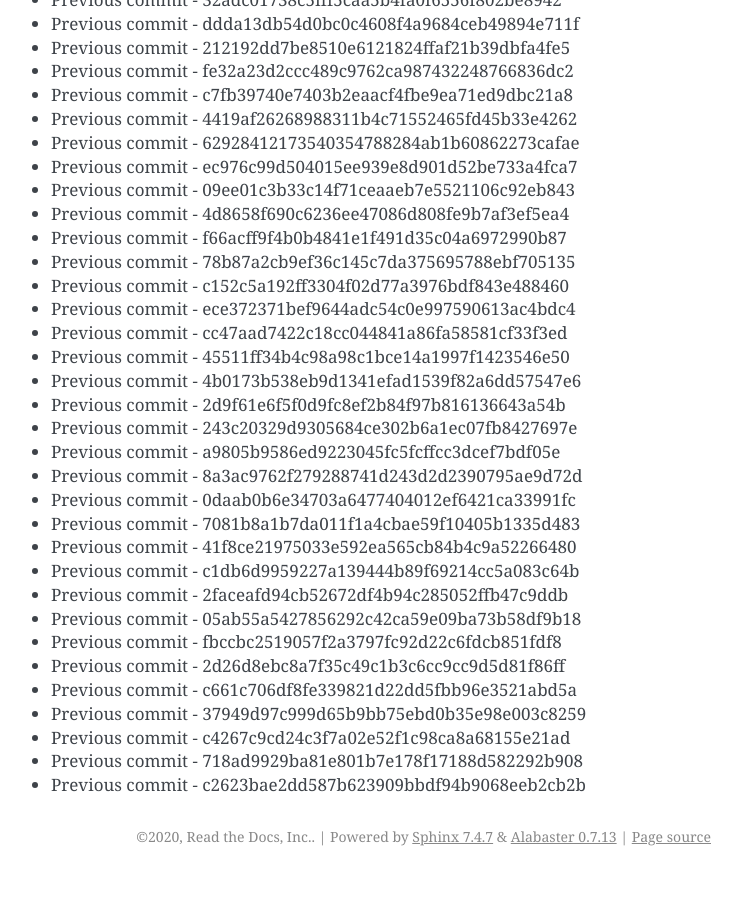
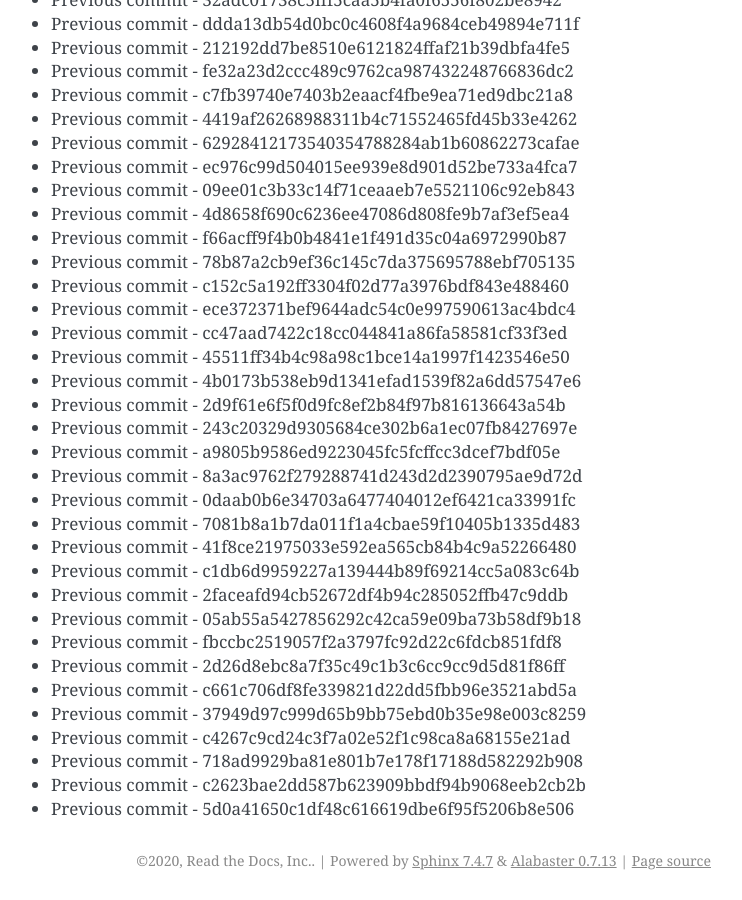
Before and after one commit to readthedocs/rtd-git-stresstest, a Sphinx documentation site: the page built from docs/updates.rst, in a window 1280 px wide and 900 px high, scrolled down 64336 px. Shown: the whole window, without its empty margins (399-1141 px from the left). Built offline with Sphinx 7.4.7, drawn with Linux system fonts in a browser that asks for light colours; before the commit the page ends 65212 px from its top, so only the background shows below that.

Commit message:
Generating commit from previous: 5d0a41650c1df48c616619dbe6f95f5206b8e506

```diff
--- a/docs/updates.rst
+++ b/docs/updates.rst
@@ -2735,3 +2735,4 @@ It can be tested for any performance characteristics.
 * Previous commit - c4267c9cd24c3f7a02e52f1c98ca8a68155e21ad
 * Previous commit - 718ad9929ba81e801b7e178f17188d582292b908
 * Previous commit - c2623bae2dd587b623909bbdf94b9068eeb2cb2b
+* Previous commit - 5d0a41650c1df48c616619dbe6f95f5206b8e506
```
